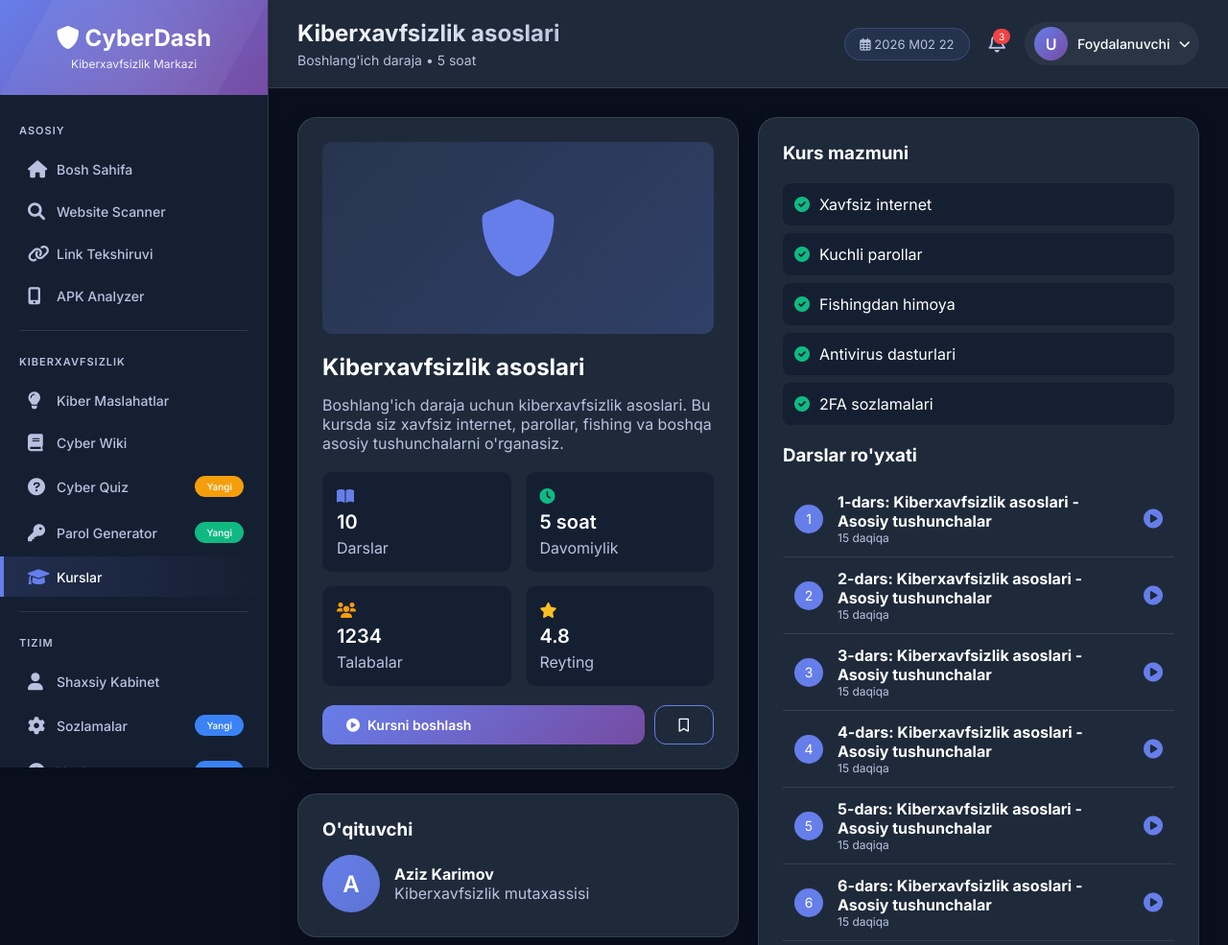
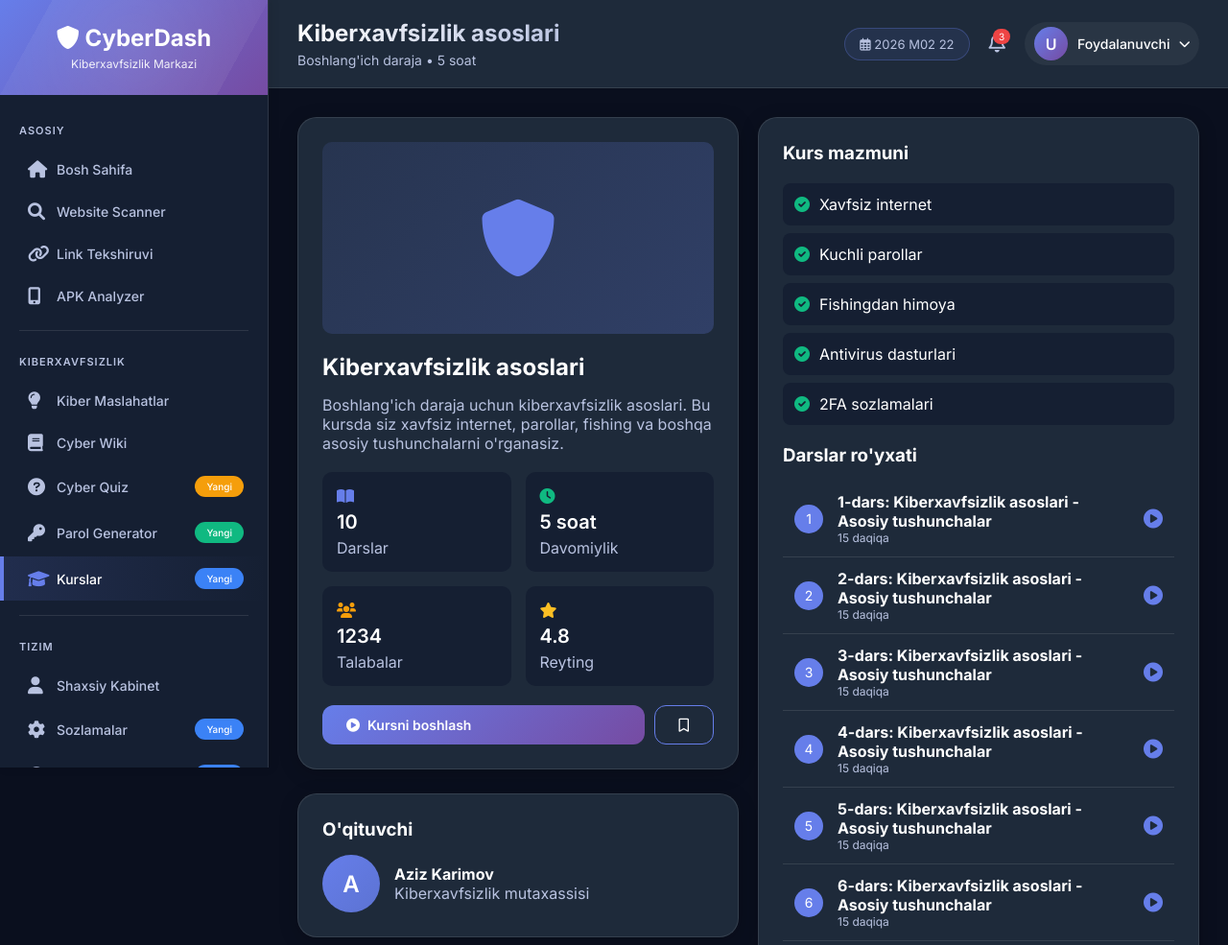
Before and after one commit to ISMATBEK/Sayt_xafsizligi, a Flask app: page /course/1 in a window 1280 px wide. Shown: the top 985 px of the page at 96% size. Run offline with Flask 3, Linux system fonts and the light colour scheme.

Commit message:
Update base.html

```diff
--- a/Sayt xafsizligi/templates/base.html
+++ b/Sayt xafsizligi/templates/base.html
@@ -811,7 +811,7 @@
         </div>
 
         <div class="menu-items">
-            <!-- Asosiy -->
+            <!-- ASOSIY -->
             <div class="menu-category">ASOSIY</div>
 
             <a href="{{ url_for('index') }}" class="menu-item {% if active_page == 'home' %}active{% endif %}">
@@ -834,7 +834,7 @@
                 <span>APK Analyzer</span>
             </a>
 
-            <!-- Kiberxavfsizlik -->
+            <!-- KIBERXAVFSIZLIK -->
             <div class="menu-divider"></div>
             <div class="menu-category">KIBERXAVFSIZLIK</div>
 
@@ -848,6 +848,7 @@
                 <span>Cyber Wiki</span>
             </a>
 
+            <!-- YANGI SAHIFALAR -->
             <a href="{{ url_for('cyber_quiz') }}" class="menu-item {% if active_page == 'cyber_quiz' %}active{% endif %}">
                 <i class="fas fa-question-circle"></i>
                 <span>Cyber Quiz</span>
@@ -863,9 +864,10 @@
             <a href="{{ url_for('courses') }}" class="menu-item {% if active_page == 'courses' %}active{% endif %}">
                 <i class="fas fa-graduation-cap"></i>
                 <span>Kurslar</span>
+                <span class="badge badge-info" style="margin-left: auto; font-size: 10px;">Yangi</span>
             </a>
 
-            <!-- Tizim -->
+            <!-- TIZIM -->
             <div class="menu-divider"></div>
             <div class="menu-category">TIZIM</div>
 
```
